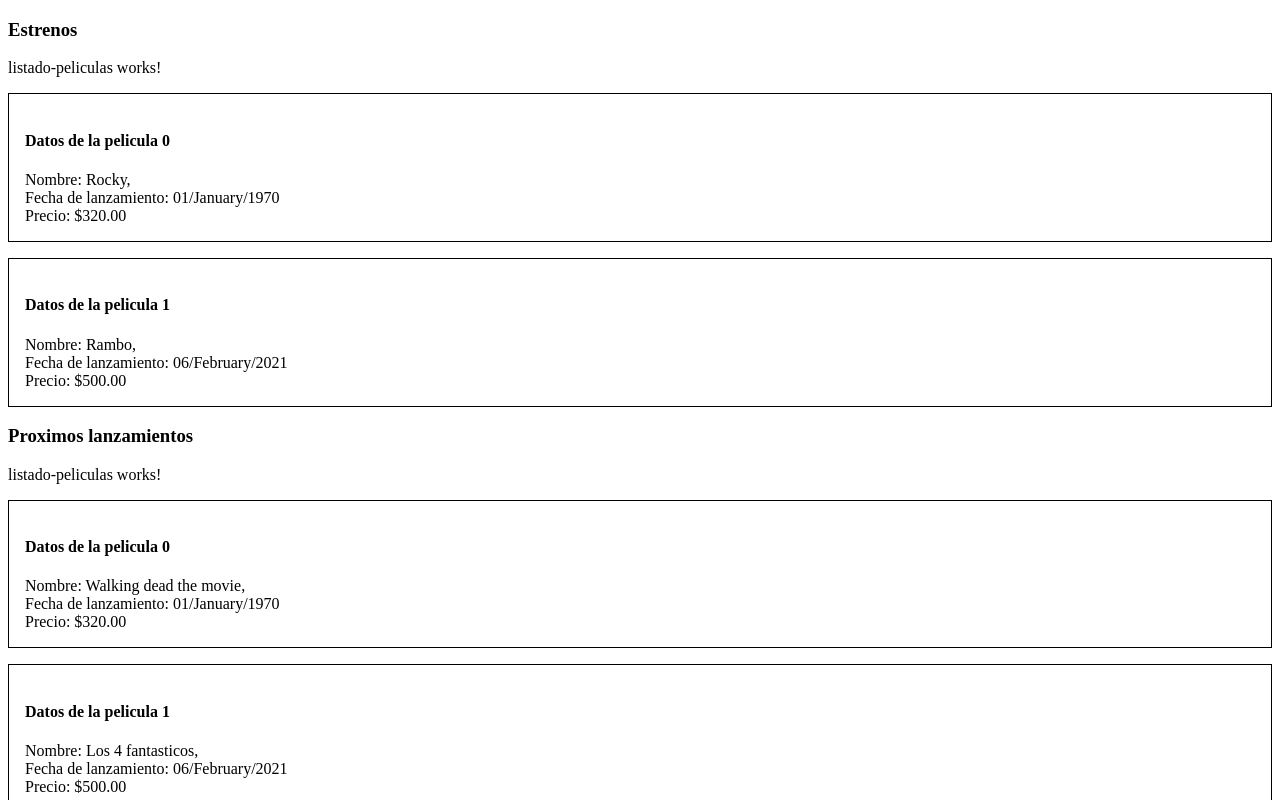
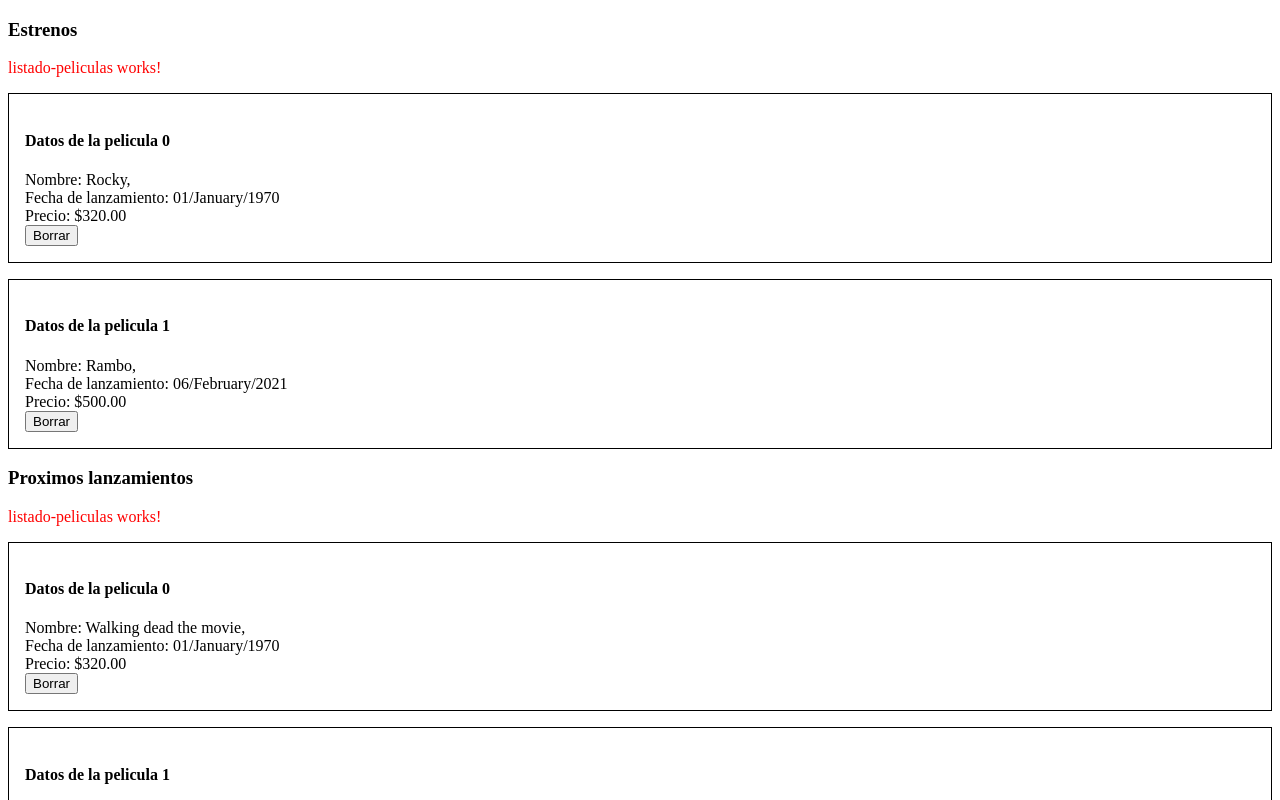
Before and after one commit to gonzalog85/AngularPeliculasFrontEnd, an Angular app: page / in a window 1280 px wide. Shown: the top 800 px of the page. Built offline with nearby package versions, Linux system fonts and the light colour scheme.

Commit message:
Eventos: boton borrar

```diff
--- a/src/app/peliculas/listado-peliculas/listado-peliculas.component.css
+++ b/src/app/peliculas/listado-peliculas/listado-peliculas.component.css
@@ -3,3 +3,7 @@
   margin-bottom: 1rem;
   padding: 1rem;
 }
+
+p{
+  color: red;
+}
--- a/src/app/peliculas/listado-peliculas/listado-peliculas.component.html
+++ b/src/app/peliculas/listado-peliculas/listado-peliculas.component.html
@@ -15,5 +15,6 @@
     </div>
     <div>Fecha de lanzamiento: {{pelicula.fechaLanzamiento | date:'dd/MMMM/yyyy'}}</div>
     <div>Precio: {{pelicula.precio | currency}}</div>
+    <button (click)='borrar(i)'>Borrar</button>
   </div>
 </div>
--- a/src/app/peliculas/listado-peliculas/listado-peliculas.component.ts
+++ b/src/app/peliculas/listado-peliculas/listado-peliculas.component.ts
@@ -16,4 +16,8 @@ export class ListadoPeliculasComponent implements OnInit {
   ngOnInit(): void {
   }
 
+  borrar(elementoIndice:number ):void{
+    this.peliculas.splice(elementoIndice,1);
+  }
+
 }
```
